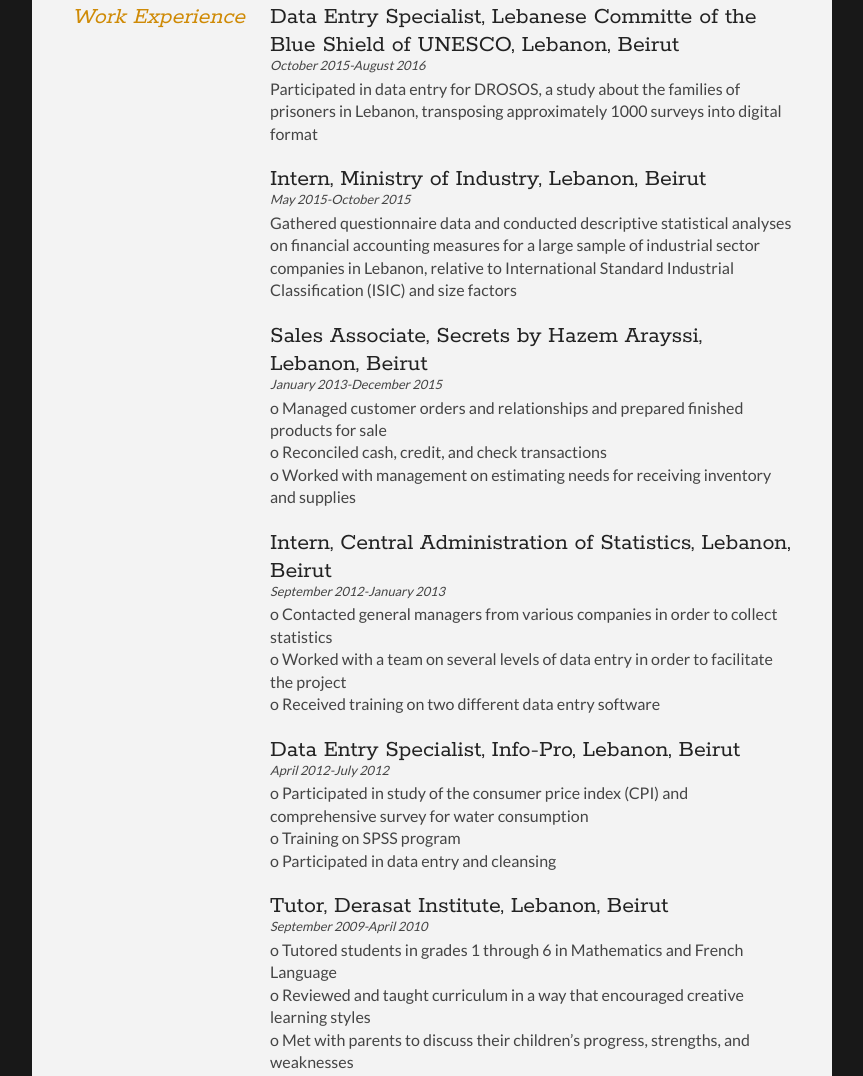
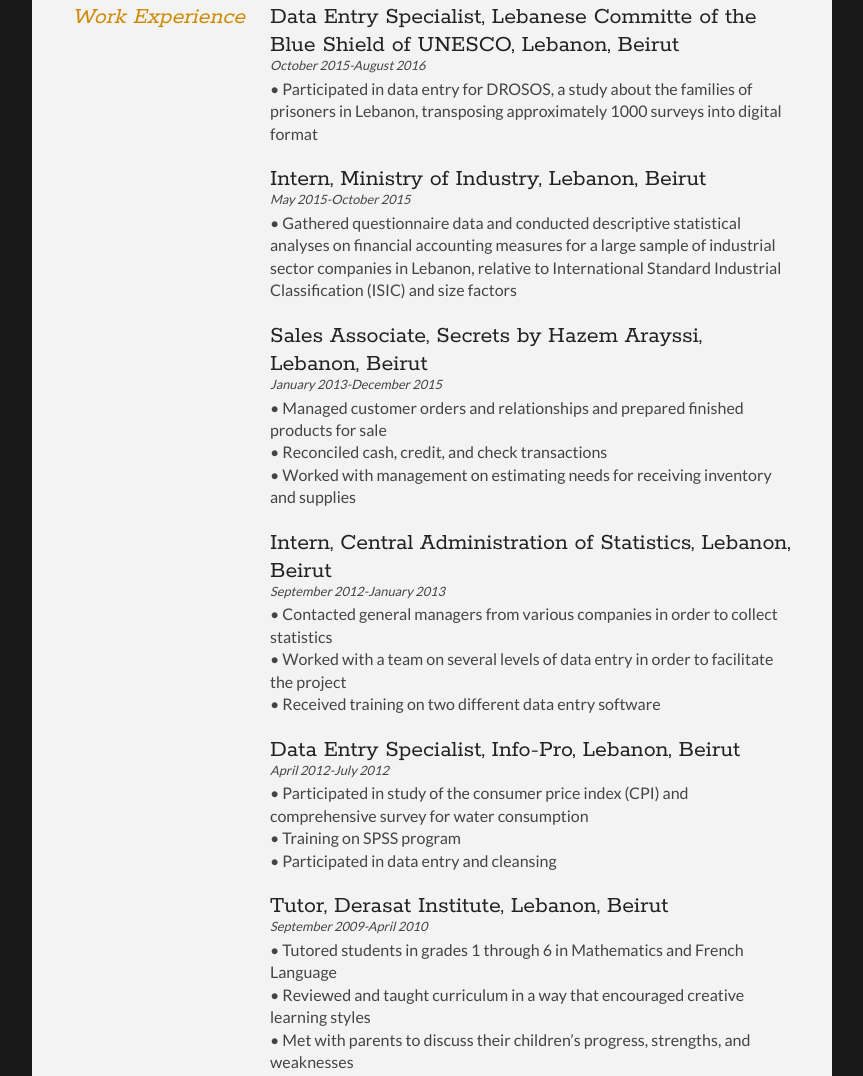
Before and after one commit to DorianSafaa/DorianSafaa.github.io, a website: page resume.html in a window 1280 px wide. Shown: the part 640-1716 px from the top of the page, without its empty margins (208-1071 px from the left). Drawn offline with Linux system fonts and the light colour scheme.

Commit message:
Update resume.html

```diff
--- a/resume.html
+++ b/resume.html
@@ -46,7 +46,7 @@
 				</div>
 
 				<div class="sectionContent">
-					<p>Diligent, exceptionally focused and highly detailed, with skills only surpassed by motivation as demonstrated across multiple projects in diverse range of topics, always with the primary objective to conclude in a clear, comprehensive presentation of informative findings. Currently earning a Master's Degree in Statistical Data Science, together with a Masters in Quantitative Economics simultaneously. Bilingual, speaking both Mandarin Chinese and English.</p>
+					<p>Diligent, exceptionally focused and highly detailed, with skills only surpassed by motivation as demonstrated across multiple projects in diverse range of topics, always with the primary objective to conclude in a clear, comprehensive presentation of informative findings. Currently earning a Master's Degree in Statistical Data Science. Bilingual, speaking both Arabic and English.</p>
 				</div>
 			</article>
 			<div class="clear"></div>
@@ -61,7 +61,7 @@
 				<article>
 					<h2>San Francisco State University</h2>
 					<p class="subDetails">San Francisco, California USA </p>
-					<p>Master of Science in Statistical Data Science &nbsp Spring 2020-Present
+					<p>Master of Science in Statistical Data Science &nbsp Spring 2020-Present<br>
 GPA 4.0
 </p>
 				</article>
@@ -85,45 +85,45 @@
 				<article>
 					<h2>Data Entry Specialist, Lebanese Committe of the Blue Shield of UNESCO, Lebanon, Beirut</h2>
 					<p class="subDetails">October 2015-August 2016</p>
-					<p>Participated in data entry for DROSOS, a study about the families of prisoners in Lebanon, transposing approximately 1000 surveys into digital format</p>
+					<p>• Participated in data entry for DROSOS, a study about the families of prisoners in Lebanon, transposing approximately 1000 surveys into digital format</p>
 				</article>
 
 				<article>
 					<h2>Intern, Ministry of Industry, Lebanon, Beirut </h2>
 					<p class="subDetails"> May 2015-October 2015</p>
-					<p> Gathered questionnaire data and conducted descriptive statistical analyses on financial accounting measures for a large sample of industrial sector companies in Lebanon, relative to International Standard Industrial Classification (ISIC) and size factors</p>
+					<p>• Gathered questionnaire data and conducted descriptive statistical analyses on financial accounting measures for a large sample of industrial sector companies in Lebanon, relative to International Standard Industrial Classification (ISIC) and size factors</p>
 				</article>
 
 				<article>
 					<h2>Sales Associate, Secrets by Hazem Arayssi, Lebanon, Beirut</h2>
 					<p class="subDetails">January 2013-December 2015</p>
-					<p>o Managed customer orders and relationships and prepared finished products for sale<br>
-o Reconciled cash, credit, and check transactions<br>
-o Worked with management on estimating needs for receiving inventory and supplies</p>
+					<p>• Managed customer orders and relationships and prepared finished products for sale<br>
+• Reconciled cash, credit, and check transactions<br>
+• Worked with management on estimating needs for receiving inventory and supplies</p>
 				</article>
 
         <article>
 					<h2>Intern, Central Administration of Statistics, Lebanon, Beirut</h2>
 					<p class="subDetails">September 2012-January 2013</p>
-					<p>o Contacted general managers from various companies in order to collect statistics<br>
-o Worked with a team on several levels of data entry in order to facilitate the project<br>
-o Received training on two different data entry software</p>
+					<p>• Contacted general managers from various companies in order to collect statistics<br>
+• Worked with a team on several levels of data entry in order to facilitate the project<br>
+• Received training on two different data entry software</p>
 				</article>
 
          <article>
 					<h2>Data Entry Specialist, Info-Pro, Lebanon, Beirut</h2>
 					<p class="subDetails">April 2012-July 2012</p>
-					<p>o Participated in study of the consumer price index (CPI) and comprehensive survey for water consumption<br>
-o Training on SPSS program<br>
-o Participated in data entry and cleansing</p>
+					<p>• Participated in study of the consumer price index (CPI) and comprehensive survey for water consumption<br>
+• Training on SPSS program<br>
+• Participated in data entry and cleansing</p>
 				</article>
 
           <article>
 					<h2>Tutor, Derasat Institute, Lebanon, Beirut</h2>
 					<p class="subDetails">September 2009-April 2010</p>
-					<p>o Tutored students in grades 1 through 6 in Mathematics and French Language<br>
-o Reviewed and taught curriculum in a way that encouraged creative learning styles<br>
-o Met with parents to discuss their children’s progress, strengths, and weaknesses</p>
+					<p>• Tutored students in grades 1 through 6 in Mathematics and French Language<br>
+• Reviewed and taught curriculum in a way that encouraged creative learning styles<br>
+• Met with parents to discuss their children’s progress, strengths, and weaknesses</p>
 				</article>
 
 			</div>
```
